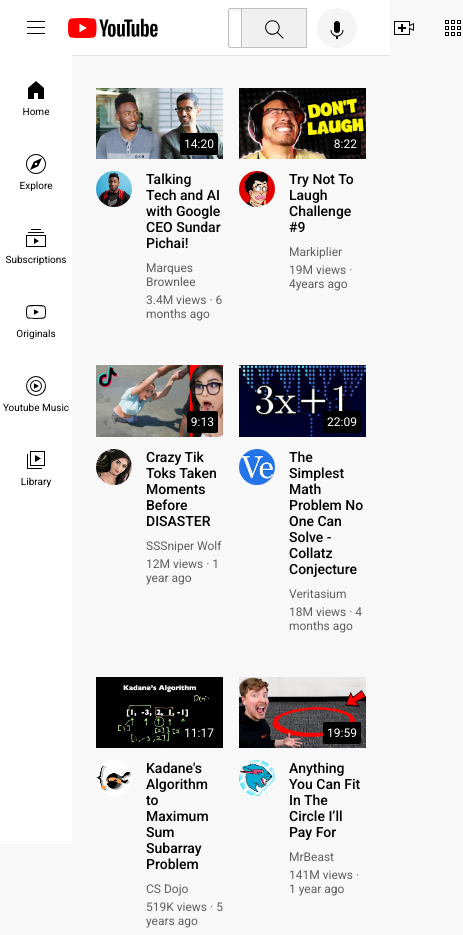
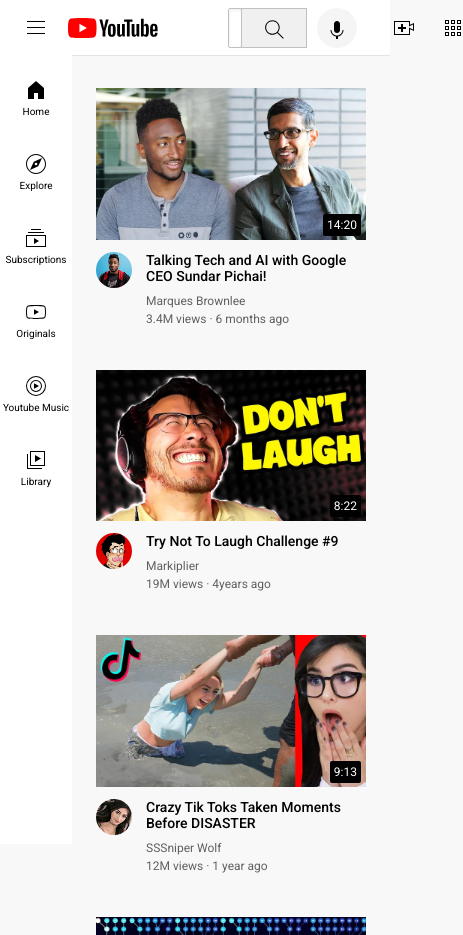
Before and after one commit to hoyjaren/youtube-clone, a plain HTML site: page index.html in a window 390 px wide. Shown: the top 935 px of the page, 463 px wide, since content can reach past the window. Drawn offline with Linux system fonts and the light colour scheme.

Commit message:
Add files via upload

```diff
--- a/styles/youtube.css
+++ b/styles/youtube.css
@@ -45,15 +45,22 @@
     row-gap: 40px;
 }
 
-@media(max-width: 1250px){
+@media(max-width: 1000px){
     .video-grid{
         grid-template-columns: 1fr 1fr 1fr;
     }
 }
 
-@media(max-width: 900px){
+
+@media(max-width: 700px){
     .video-grid{
-        grid-template-columns: 1fr 1fr ;
+        grid-template-columns: 1fr 1fr;
+    }
+}
+
+@media (max-width: 400px){
+    .video-grid{
+        grid-template-columns: 1fr;
     }
 }
 
```
